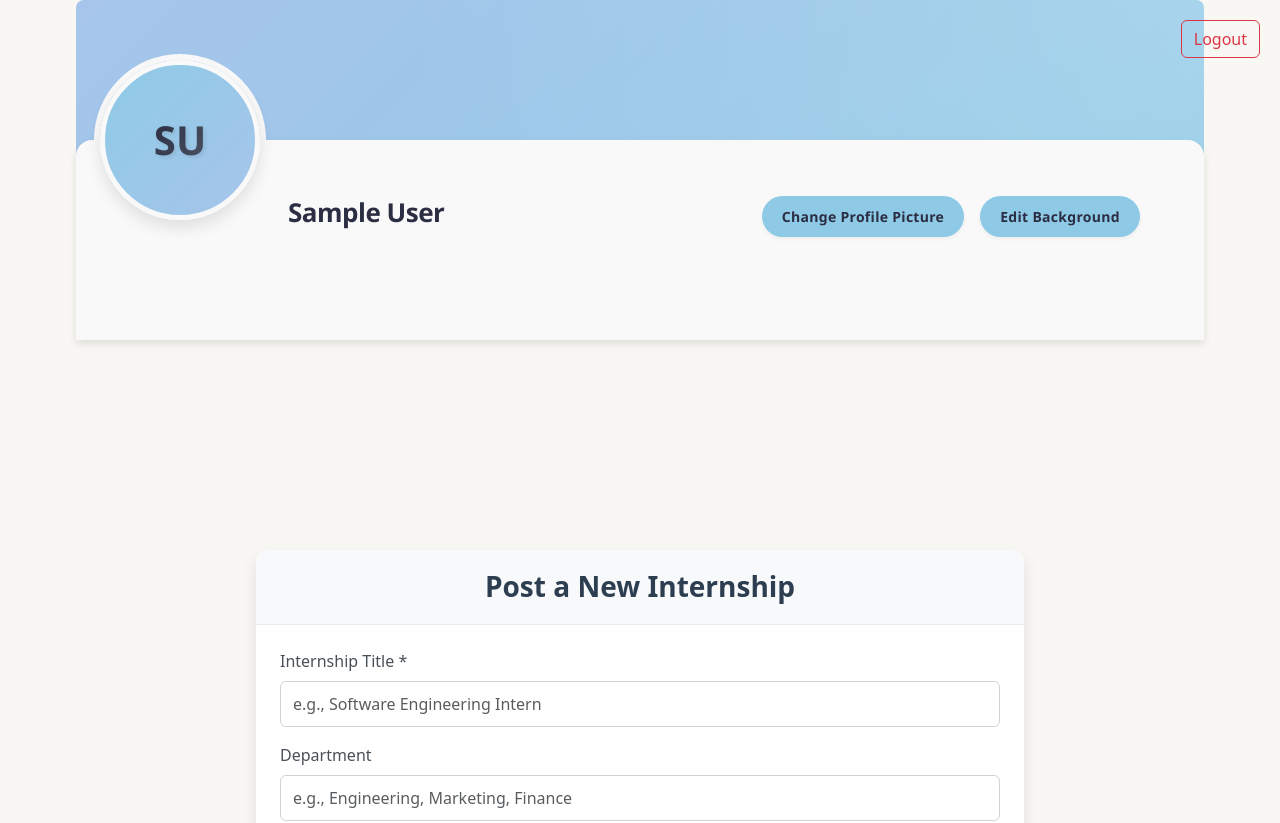
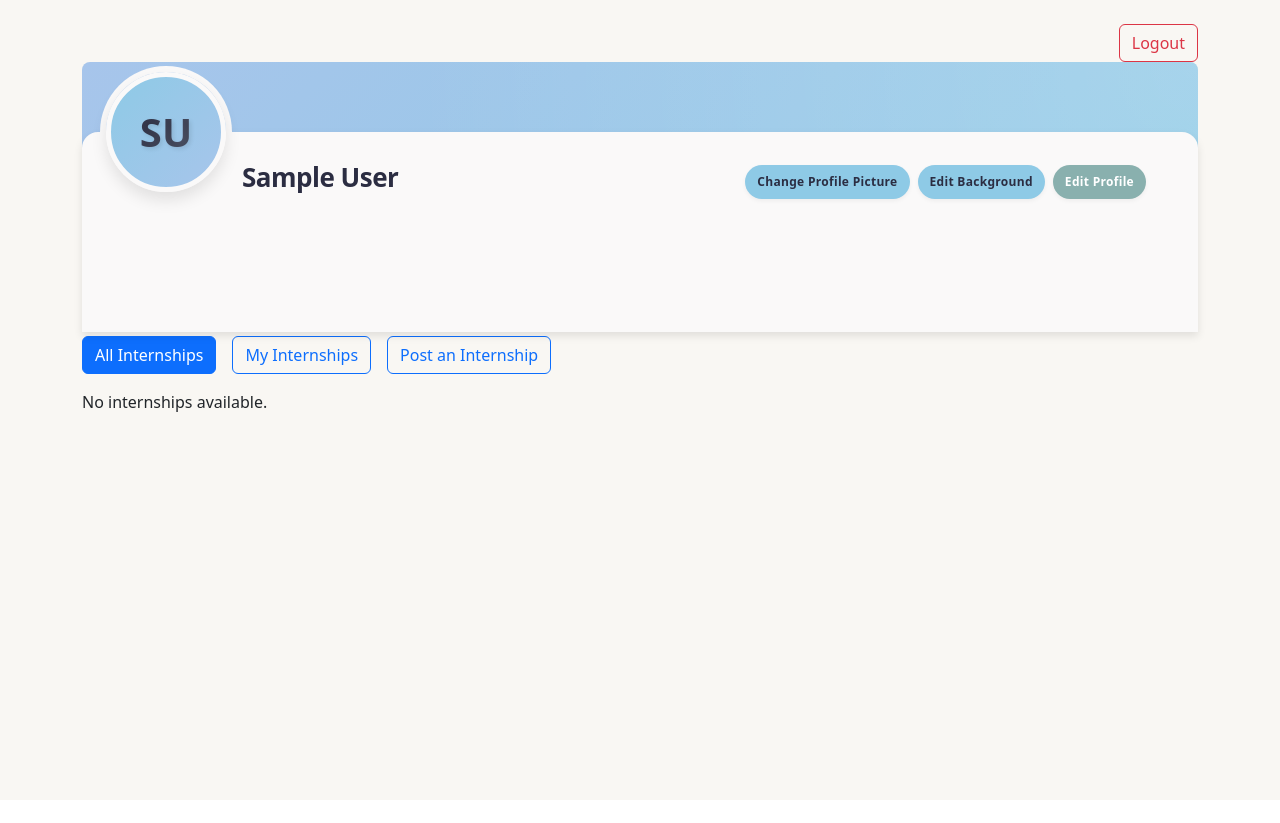
Before and after one commit to CSEN603-2025/Deepseekers, a React (Vite) app in the folder SCADBIGSMARTBRO/: page /company/dashboard in a window 1280 px wide. Shown: the top 823 px of the page. After the commit the page ends 800 px from the top, so only its background shows below. Built offline with nearby package versions, Linux system fonts and the light colour scheme; sample sign-in values are in the browser's storage.

Commit message:
Requirement 25 done

```diff
--- a/SCADBIGSMARTBRO/src/components/PostInternship.jsx
+++ b/SCADBIGSMARTBRO/src/components/PostInternship.jsx
@@ -2,7 +2,7 @@ import React, { useState } from 'react';
 import { Form, Button, Card, Row, Col, Alert } from 'react-bootstrap';
 import '../css/PostInternship.css';
 
-function PostInternship() {
+function PostInternship({ userId }) {
     const [formData, setFormData] = useState({
         title: '',
         description: '',
@@ -16,7 +16,6 @@ function PostInternship() {
         department: ''
     });
 
-    // Always show form
     const [submitted, setSubmitted] = useState(false);
     const [error, setError] = useState('');
 
@@ -31,26 +30,21 @@ function PostInternship() {
     const handleSubmit = (e) => {
         e.preventDefault();
 
-        // Basic validation
         if (!formData.title || !formData.description || !formData.requirements) {
             setError('Please fill in all required fields');
             return;
         }
 
-        // In a real app, you would send this data to a server
-        console.log('Internship posted:', formData);
-
-        // Store in localStorage for demo purposes
         const internships = JSON.parse(localStorage.getItem('postedInternships')) || [];
         internships.push({
             ...formData,
             id: Date.now(),
             date: new Date().toISOString(),
-            status: 'active'
+            status: 'active',
+            companyId: userId
         });
         localStorage.setItem('postedInternships', JSON.stringify(internships));
 
-        // Reset form and show success message
         setFormData({
             title: '',
             description: '',
@@ -66,15 +60,13 @@ function PostInternship() {
         setSubmitted(true);
         setError('');
 
-        // Hide form after submission
         setTimeout(() => {
-            setShowForm(false);
             setSubmitted(false);
         }, 2000);
     };
 
     return (
-        <div className="post-internship-container">
+        <div className="post-internship-container mt-3"> {/* Added margin-top */}
             <Card className="post-internship-form-card">
                 <Card.Header className="text-center">
                     <h3>Post a New Internship</h3>
--- a/SCADBIGSMARTBRO/src/components/Profile.jsx
+++ b/SCADBIGSMARTBRO/src/components/Profile.jsx
@@ -2,7 +2,7 @@ import { useState } from 'react';
 import '../css/StudentProfilePage.css';
 import { useNavigate } from 'react-router-dom';
 
-function Profile({ name = 'User Name', navigateTo = '/student/edit-profile', showEditButton = true }) {
+function Profile({ user = { name: 'User Name' }, navigateTo = '/student/edit-profile', showEditButton = true, className = '' }) {
     const navigate = useNavigate();
 
     // Profile data state
@@ -11,9 +11,6 @@ function Profile({ name = 'User Name', navigateTo = '/student/edit-profile', sho
     const [skills, setSkills] = useState('');
     const [backgroundImage, setBackgroundImage] = useState(null);
     const [profileImage, setProfileImage] = useState(null);
-
-    // UI state
-    const [isEditing, setIsEditing] = useState(false);
 
     const handleBackgroundChange = (event) => {
         const file = event.target.files[0];
@@ -31,49 +28,46 @@ function Profile({ name = 'User Name', navigateTo = '/student/edit-profile', sho
         }
     };
 
-    // Helper function to get initials from name
     const getInitials = (name) => {
         return name
-            .split(' ')
-            .map((n) => n[0])
-            .join('')
-            .toUpperCase();
+            ?.split(' ')
+            ?.map((n) => n[0])
+            ?.join('')
+            ?.toUpperCase() || '';
     };
 
     const toggleEditMode = () => {
-        // Navigate to edit profile page
         navigate(navigateTo);
     };
 
-    const handleSaveChanges = () => {
-        // In a real app, you would save to a database here
-        setIsEditing(false);
-    };
-
     return (
-        <div className="profile-container">
-            <div className="profile-content">
-                {/* Background Image Component */}
-                <div className="profile_background_image" style={backgroundImage ? { backgroundImage: `url(${backgroundImage})`, backgroundSize: 'cover', backgroundPosition: 'center' } : {}}>
+        <div className={`compact-profile-container ${className}`}>
+            {/* Background Image */}
+            <div
+                className="profile_background_image"
+                style={backgroundImage ? {
+                    backgroundImage: `url(${backgroundImage})`,
+                    height: '150px'
+                } : {}}
+            >
                 {!backgroundImage && <div className="background-gradient"></div>}
             </div>
 
-                {!isEditing ? (
-                    // Profile View Mode
+            {/* Profile Info */}
             <div className="profile-info">
-                        {/* Profile Picture Component */}
+                {/* Profile Picture */}
                 <div className="profile-picture-placeholder">
                     {profileImage ? (
                         <img src={profileImage} alt="Profile" className="profile-picture-image" />
                     ) : (
                         <span className="profile-picture-initials">
-                                    {getInitials(name)}
+                            {getInitials(user.name)}
                         </span>
                     )}
                 </div>
 
                 <div className="profile-header">
-                            <h1 className="profile-name">{name}</h1>
+                    <h1 className="profile-name">{user.name}</h1>
 
                     <div className="profile-edit-buttons">
                         <label className="edit-button">
@@ -108,58 +102,6 @@ function Profile({ name = 'User Name', navigateTo = '/student/edit-profile', sho
                 {location && <p className="profile-location">{location}</p>}
                 {skills && <p className="profile-skills">{skills}</p>}
             </div>
-                ) : (
-                    // Profile Edit Mode
-                    <div className="edit-profile-container">
-                        <h1>Edit Profile</h1>
-
-                        <div className="form-group">
-                            <label>Name</label>
-                            <input
-                                type="text"
-                                placeholder="Enter your name"
-                                value={name}
-                                readOnly
-                            />
-                        </div>
-
-                        <div className="form-group">
-                            <label>Bio</label>
-                            <textarea
-                                placeholder="Tell us about yourself"
-                                rows="4"
-                                value={bio}
-                                onChange={(e) => setBio(e.target.value)}
-                            ></textarea>
-                        </div>
-
-                        <div className="form-group">
-                            <label>Location</label>
-                            <input
-                                type="text"
-                                placeholder="City, Country"
-                                value={location}
-                                onChange={(e) => setLocation(e.target.value)}
-                            />
-                        </div>
-
-                        <div className="form-group">
-                            <label>Skills</label>
-                            <input
-                                type="text"
-                                placeholder="Add skills separated by commas"
-                                value={skills}
-                                onChange={(e) => setSkills(e.target.value)}
-                            />
-                        </div>
-
-                        <div className="form-actions">
-                            <button onClick={toggleEditMode} className="edit-button">Cancel</button>
-                            <button onClick={handleSaveChanges} className="edit-profile-button">Save Changes</button>
-                        </div>
-                    </div>
-                )}
-            </div>
         </div>
     );
 }
--- a/SCADBIGSMARTBRO/src/css/StudentProfilePage.css
+++ b/SCADBIGSMARTBRO/src/css/StudentProfilePage.css
@@ -1,6 +1,45 @@
 @import './variables.css';
 
 /* General Styles */
+/* Add these new styles at the top of your existing CSS */
+.compact-profile-container {
+  width: 100%;
+  position: relative;
+  margin-bottom: 0;
+}
+
+.profile_background_image {
+  height: 150px !important;
+  margin-bottom: 0;
+}
+
+.profile-info {
+  margin-top: -80px !important;
+  padding: 20px 20px 10px !important;
+}
+
+.profile-picture-placeholder {
+  width: 120px !important;
+  height: 120px !important;
+  top: -60px !important;
+}
+
+.profile-header {
+  margin-top: 10px !important;
+  margin-left: 140px !important;
+}
+
+.profile-edit-buttons {
+  gap: 8px !important;
+}
+
+.edit-button, .edit-profile-button {
+  padding: 8px 12px !important;
+  font-size: 12px !important;
+}
+
+/* Keep all your existing styles below this line */
+/* ... rest of your existing CSS ... */
 * {
   margin: 0;
   padding: 0;
@@ -52,7 +91,7 @@ body {
 }
 
 .profile-name {
-  margin-left: 180px;
+  margin-left: 0px;
   font-size: 26px;
   font-weight: 600;
   color: var(--text-primary);
--- a/SCADBIGSMARTBRO/src/pages/CompanyDashBoard.jsx
+++ b/SCADBIGSMARTBRO/src/pages/CompanyDashBoard.jsx
@@ -1,105 +1,106 @@
 import React, { useState, useEffect } from "react";
+import { Container, Button, Card, Row, Col } from "react-bootstrap";
+import { useNavigate } from "react-router-dom";
 import Profile from "../components/Profile";
+import PostInternship from "../components/PostInternship";
 import LogoutButton from "../components/LogoutButton";
-import PostInternship from "../components/PostInternship";
-import { Card, Badge, Button } from "react-bootstrap";
-import { useNavigate } from "react-router-dom";
 
 function CompanyDashBoard() {
-    const [postedInternships, setPostedInternships] = useState([]);
     const [currentUser, setCurrentUser] = useState(null);
+    const [internships, setInternships] = useState([]);
+    const [activeTab, setActiveTab] = useState("all");
+
     const navigate = useNavigate();
 
-    // Load company data and posted internships from localStorage
     useEffect(() => {
-        // Get user data
-        const userData = localStorage.getItem('currentUser');
+        const userData = JSON.parse(localStorage.getItem('currentUser'));
+        const storedInternships = JSON.parse(localStorage.getItem('postedInternships')) || [];
 
-        if (userData) {
-            setCurrentUser(JSON.parse(userData));
-        } else {
-            // Redirect to login if no user data is found
+        if (!userData) {
             navigate('/');
+            return;
         }
 
-        // Get internships data
-        const internships = JSON.parse(localStorage.getItem('postedInternships')) || [];
-        setPostedInternships(internships);
+        setCurrentUser(userData);
+        setInternships(storedInternships);
     }, [navigate]);
 
-    // Listen for changes to localStorage
-    useEffect(() => {
-        const handleStorageChange = () => {
-            const internships = JSON.parse(localStorage.getItem('postedInternships')) || [];
-            setPostedInternships(internships);
-        };
+    const renderTabs = () => (
+        <div className="d-flex gap-3 mb-3 mt-0"> {/* Removed extra margin-top */}
+            <Button
+                variant={activeTab === "all" ? "primary" : "outline-primary"}
+                onClick={() => setActiveTab("all")}
+            >
+                All Internships
+            </Button>
+            <Button
+                variant={activeTab === "my" ? "primary" : "outline-primary"}
+                onClick={() => setActiveTab("my")}
+            >
+                My Internships
+            </Button>
+            <Button
+                variant={activeTab === "post" ? "primary" : "outline-primary"}
+                onClick={() => setActiveTab("post")}
+            >
+                Post an Internship
+            </Button>
+        </div>
+    );
 
-        window.addEventListener('storage', handleStorageChange);
-        return () => window.removeEventListener('storage', handleStorageChange);
-    }, []);
+    const renderInternshipCards = (data) => {
+        if (data.length === 0) {
+            return <p className="mt-3">No internships available.</p>;
+        }
 
-    if (!currentUser) {
-        return <div>Loading profile...</div>;
-    }
+        return (
+            <div className="d-flex flex-wrap gap-4 mt-3">
+                {data.map((internship, index) => (
+                    <Card key={index} style={{ width: '18rem' }}>
+                        <Card.Body>
+                            <Card.Title>{internship.title}</Card.Title>
+                            <Card.Subtitle className="mb-2 text-muted">{internship.location}</Card.Subtitle>
+                            <Card.Text>{internship.description}</Card.Text>
+                        </Card.Body>
+                    </Card>
+                ))}
+            </div>
+        );
+    };
+
+    const renderTabContent = () => {
+        if (activeTab === "all") {
+            return renderInternshipCards(internships);
+        } else if (activeTab === "my") {
+            const myPosts = internships.filter(i => i.companyId === currentUser.id);
+            return renderInternshipCards(myPosts);
+        } else if (activeTab === "post") {
+            return <PostInternship userId={currentUser.id} />;
+        }
+    };
 
     return (
-        <div>
-            <div className="logout-container" style={{ position: 'absolute', top: '20px', right: '20px', zIndex: 100 }}>
-                <LogoutButton />
-            </div>
-            <Profile name={currentUser.name} navigateTo="/company/edit-profile" showEditButton={false} />
+        <Container className="my-4">
+            {/* Top-right logout button */}
+            <Row>
+                <Col className="d-flex justify-content-end">
+                    <LogoutButton />
+                </Col>
+            </Row>
 
-            {/* Post Internship Component */}
-            <div style={{ marginTop: '-50px' }}>
-                <PostInternship />
-            </div>
+            {currentUser && (
+                <>
+                    {/* Profile with compact styling */}
+                    <Profile user={currentUser} className="mb-1" />
 
-            {/* Display Posted Internships */}
-            {postedInternships.length > 0 && (
-                <div className="posted-internships" style={{ maxWidth: '800px', margin: '2rem auto', padding: '0 1rem' }}>
-                    <h3 style={{ marginBottom: '1.5rem', borderBottom: '2px solid #e9ecef', paddingBottom: '0.5rem' }}>
-                        Your Posted Internships
-                    </h3>
-                    <div style={{ display: 'grid', gridTemplateColumns: 'repeat(auto-fill, minmax(350px, 1fr))', gap: '1.5rem' }}>
-                        {postedInternships.map((internship) => (
-                            <Card key={internship.id} style={{ borderRadius: '10px', boxShadow: '0 4px 8px rgba(0,0,0,0.1)', border: 'none' }}>
-                                <Card.Header style={{ backgroundColor: '#f8f9fa', borderBottom: '1px solid #e9ecef' }}>
-                                    <div style={{ display: 'flex', justifyContent: 'space-between', alignItems: 'center' }}>
-                                        <h5 style={{ margin: 0 }}>{internship.title}</h5>
-                                        <Badge bg="success">Active</Badge>
-                                    </div>
-                                </Card.Header>
-                                <Card.Body>
-                                    {internship.department && (
-                                        <p><strong>Department:</strong> {internship.department}</p>
-                                    )}
-                                    <p style={{ marginBottom: '0.5rem' }}>{internship.description.substring(0, 150)}...</p>
-                                    <div style={{ display: 'flex', justifyContent: 'space-between', marginTop: '1rem' }}>
-                                        {internship.location && (
-                                            <span><i className="bi bi-geo-alt"></i> {internship.location}</span>
-                                        )}
-                                        {internship.duration && (
-                                            <span><i className="bi bi-clock"></i> {internship.duration}</span>
-                                        )}
-                                    </div>
-                                    {internship.deadline && (
-                                        <p style={{ marginTop: '0.5rem', color: '#dc3545' }}>
-                                            <strong>Deadline:</strong> {new Date(internship.deadline).toLocaleDateString()}
-                                        </p>
-                                    )}
-                                </Card.Body>
-                                <Card.Footer style={{ backgroundColor: 'white', borderTop: '1px solid #e9ecef' }}>
-                                    <div style={{ display: 'flex', justifyContent: 'space-between' }}>
-                                        <Button variant="outline-primary" size="sm">Edit</Button>
-                                        <Button variant="outline-danger" size="sm">Remove</Button>
-                                    </div>
-                                </Card.Footer>
-                            </Card>
-                        ))}
-                    </div>
-                </div>
+                    {/* Tabs immediately below profile */}
+                    {renderTabs()}
+
+                    {/* Content */}
+                    {renderTabContent()}
+                </>
             )}
-        </div>
+        </Container>
     );
 }
 
```
Lines whose indentation alone changed are shown as unchanged.
